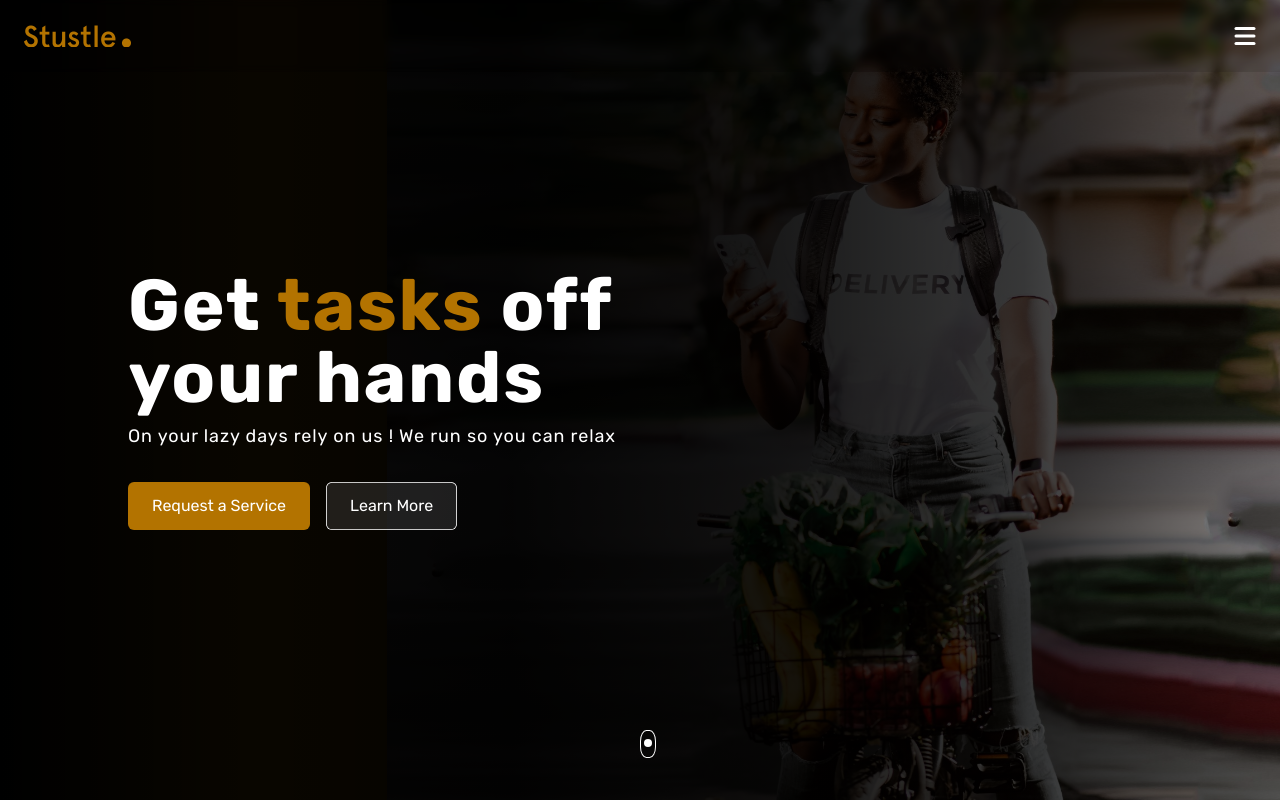
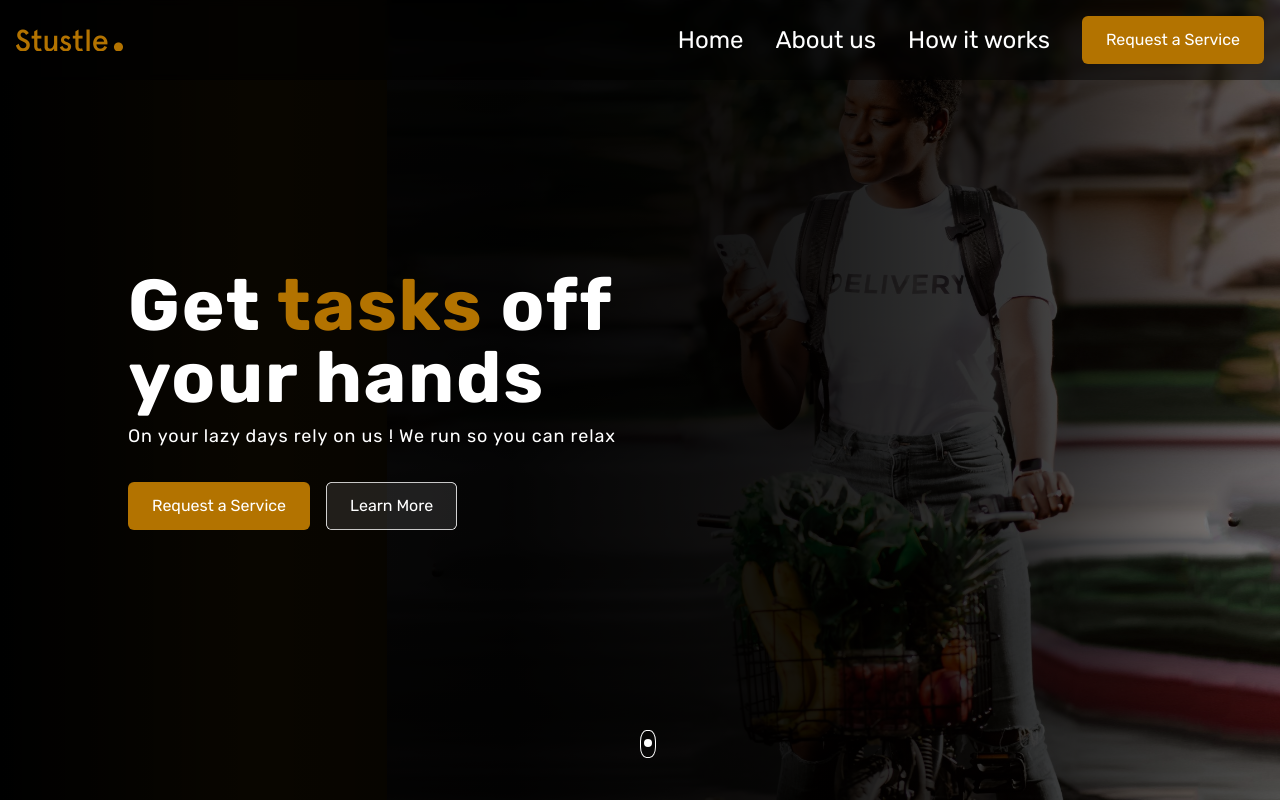
Before and after one commit to T-laye/Stustle__Landing__Page, a Next.js app: page / in a window 1280 px wide. Shown: the top 802 px of the page. Built offline with nearby package versions, Linux system fonts and the light colour scheme.

Commit message:
build: desktop navigation bar

```diff
--- a/src/components/Layout/Footer.js
+++ b/src/components/Layout/Footer.js
@@ -1,5 +1,6 @@
 /* eslint-disable jsx-a11y/alt-text */
 import Image from 'next/image';
+import Link from 'next/link';
 import logo from '../../../public/logo/stustle.png';
 
 export default function Footer() {
@@ -7,7 +8,11 @@ export default function Footer() {
     <footer>
       <div>
         <div>
-          <Image height={22} src={logo} alt="logo" />
+          <Link legacyBehavior href="/">
+            <a>
+              <Image height={22} src={logo} alt="logo" />
+            </a>
+          </Link>
         </div>
         <div className=" w-52">
           <p className="text-sm text-white mt-3 text-base tracking-wide w-52">
--- a/src/components/Layout/Header.js
+++ b/src/components/Layout/Header.js
@@ -26,58 +26,82 @@ export default function Header() {
     <header className="">
       <div className={styles.header}>
         <div className={styles.logo}>
+          <Link legacyBehavior href="/">
+            <a>
               <Image width={107} height={22} src={logo} alt="Stustle logo" />
+            </a>
+          </Link>
         </div>
-        <div onClick={open}>
+        <div onClick={open} className="cursor-pointer lg:hidden">
           <Image
             src={!openNav ? mobileNav : mobileNavClose}
             alt="Hamburger menu"
           />
         </div>
+        <nav>
+          <ol className="flex bg-black-trans text-white text-2xl items-center gap-8">
+            <li className="hover:text-primary duration-300">
+              <Link legacyBehavior href="">
+                <a>Home</a>
+              </Link>
+            </li>
+            <li className="hover:text-primary duration-300">
+              <Link legacyBehavior href="">
+                <a>About us</a>
+              </Link>
+            </li>
+            <li className="hover:text-primary duration-300">
+              <Link legacyBehavior href="">
+                <a>How it works</a>
+              </Link>
+            </li>
+            <li className="text-base">
+              <Link legacyBehavior href="">
+                <button className={styles.btnPrimary}>Request a Service</button>
+              </Link>
+            </li>
+          </ol>
+        </nav>
       </div>
       <nav
         onClick={open}
         className={`${styles.navItems} ${
           openNav ? '' : 'translate-x-full'
-        } transition-all duration-500 `}
+        } transition-all duration-500 lg:hidden`}
       >
-        <ol className="w-full h-2/3 bg-black-trans   flex flex-col gap-10 items-center text-2xl  my-auto">
+        <ol className="w-full h-2/3 bg-black-trans   flex flex-col gap-10 items-center text-2xl  my-auto ">
+          <li
+            className={`${asPath === '/#hero' ? 'text-primary' : 'text-white'}`}
+          >
             <Link href="#hero" scroll={false}>
-            <li
-              className={`${
-                asPath === '/#hero' ? 'text-primary' : 'text-white'
-              }`}
-            >
               Home
+            </Link>
           </li>
-          </Link>
-          <Link href="#about" scroll={false}>
           <li
             className={`${
               asPath === '/#about' ? 'text-primary' : 'text-white'
             }`}
           >
+            <Link href="#about" scroll={false}>
               About us
+            </Link>
           </li>
-          </Link>
-          <Link href="#services" scroll={false}>
           <li
             className={`${
               asPath === '/#services' ? 'text-primary' : 'text-white'
             }`}
           >
+            <Link href="#services" scroll={false}>
               Our Services
+            </Link>
           </li>
+          <li
+            className={`${asPath === '/#how' ? 'text-primary' : 'text-white'}`}
+          >
+            <Link href="#how" scroll={false}>
+              How it works
             </Link>
-          <Link href="#how" scroll={false}>
-            <li
-              className={`${
-                asPath === '/#how' ? 'text-primary' : 'text-white'
-              }`}
-            >
-              How it works
           </li>
-          </Link>
           <li className="text-sm">
             <button className={styles.btnPrimary}>Request a Service</button>
           </li>
--- a/src/styles/Home.module.css
+++ b/src/styles/Home.module.css
@@ -1,12 +1,12 @@
 .header {
-  background-color: #0000001a;
+  background-color: #00000079;
   top: 0;
   z-index: 110;
   /* -webkit-backdrop-filter: blur(10px);
   backdrop-filter: blur(10px); */
 
   @apply container w-screen  mx-auto p-6 flex justify-between  backdrop-blur-sm fixed left-0 right-0
-  items-center;
+  items-center lg:p-4;
 }
 
 .navItems {
```
Lines whose indentation alone changed are shown as unchanged.
